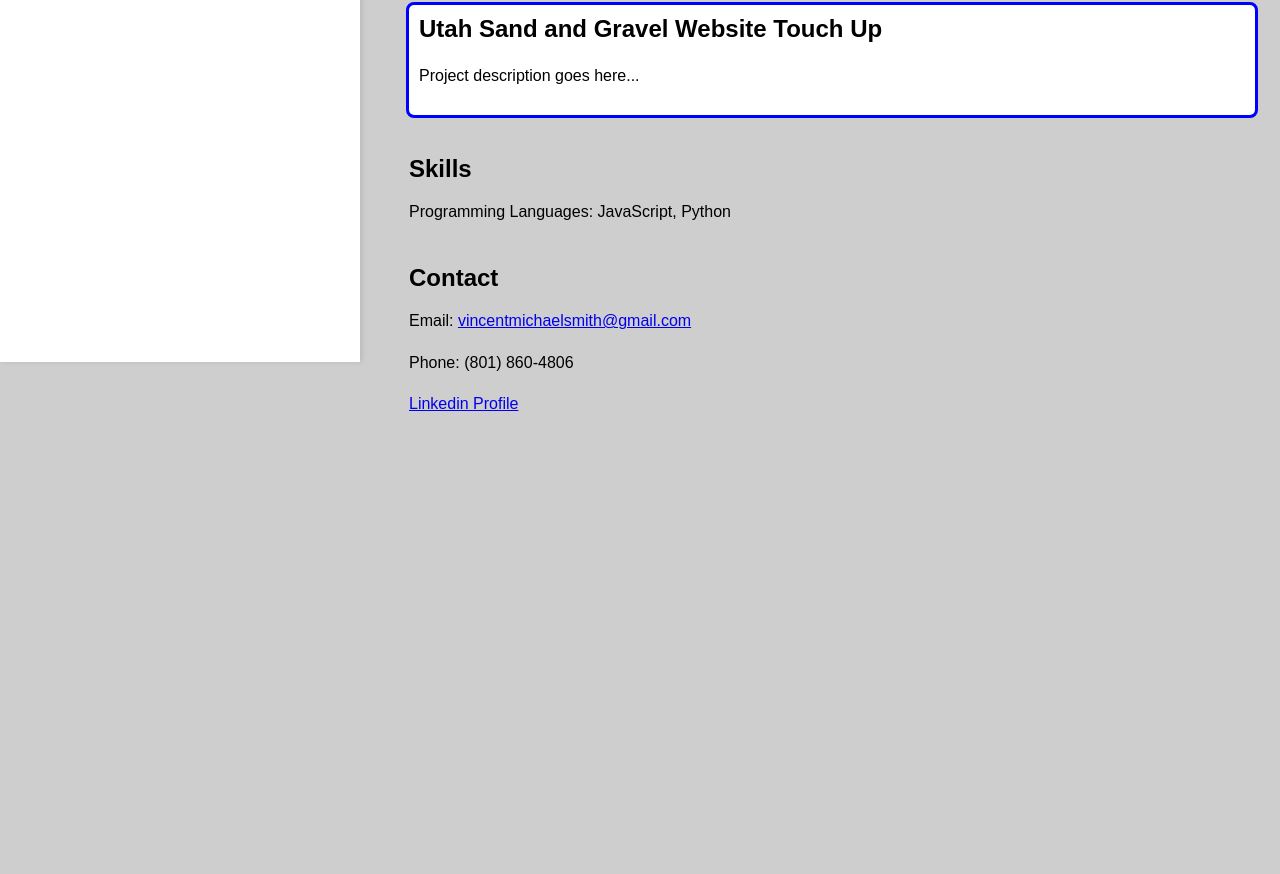
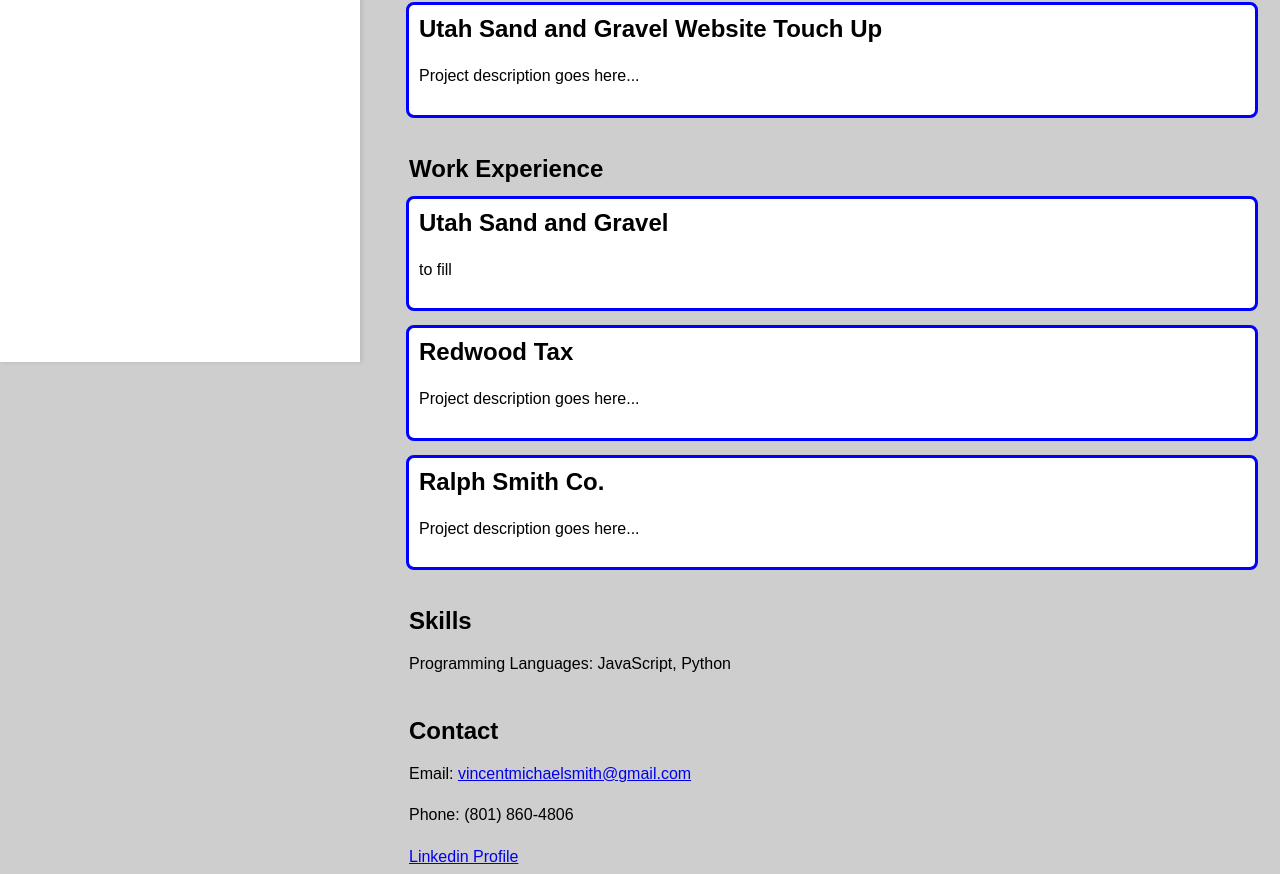
Before and after one commit to mistervinster/mistervinster.github.io, a plain HTML site: page index.html in a window 1280 px wide. Shown: the part 478-1352 px from the top of the page. Before the commit the page ends 960 px from the top, so only its background shows below. Drawn offline with Linux system fonts and the light colour scheme.

Commit message:
Added work experience

```diff
--- a/index.html
+++ b/index.html
@@ -37,6 +37,23 @@
                     </ul>
                 </section>
                 <section>
+                    <h1>Work Experience</h1>
+                    <ul class="projects-list">
+                        <li>
+                            <h2>Utah Sand and Gravel</h2>
+                            <p>to fill</p>
+                        </li>
+                        <li>
+                            <h2>Redwood Tax</h2>
+                            <p>Project description goes here...</p>
+                        </li>
+                        <li>
+                            <h2>Ralph Smith Co.</h2>
+                            <p>Project description goes here...</p>
+                        </li>
+                    </ul>
+                </section>
+                <section>
                     <h1>Skills</h1>
                     <p>Programming Languages: JavaScript, Python</p>
                 </section>
```
